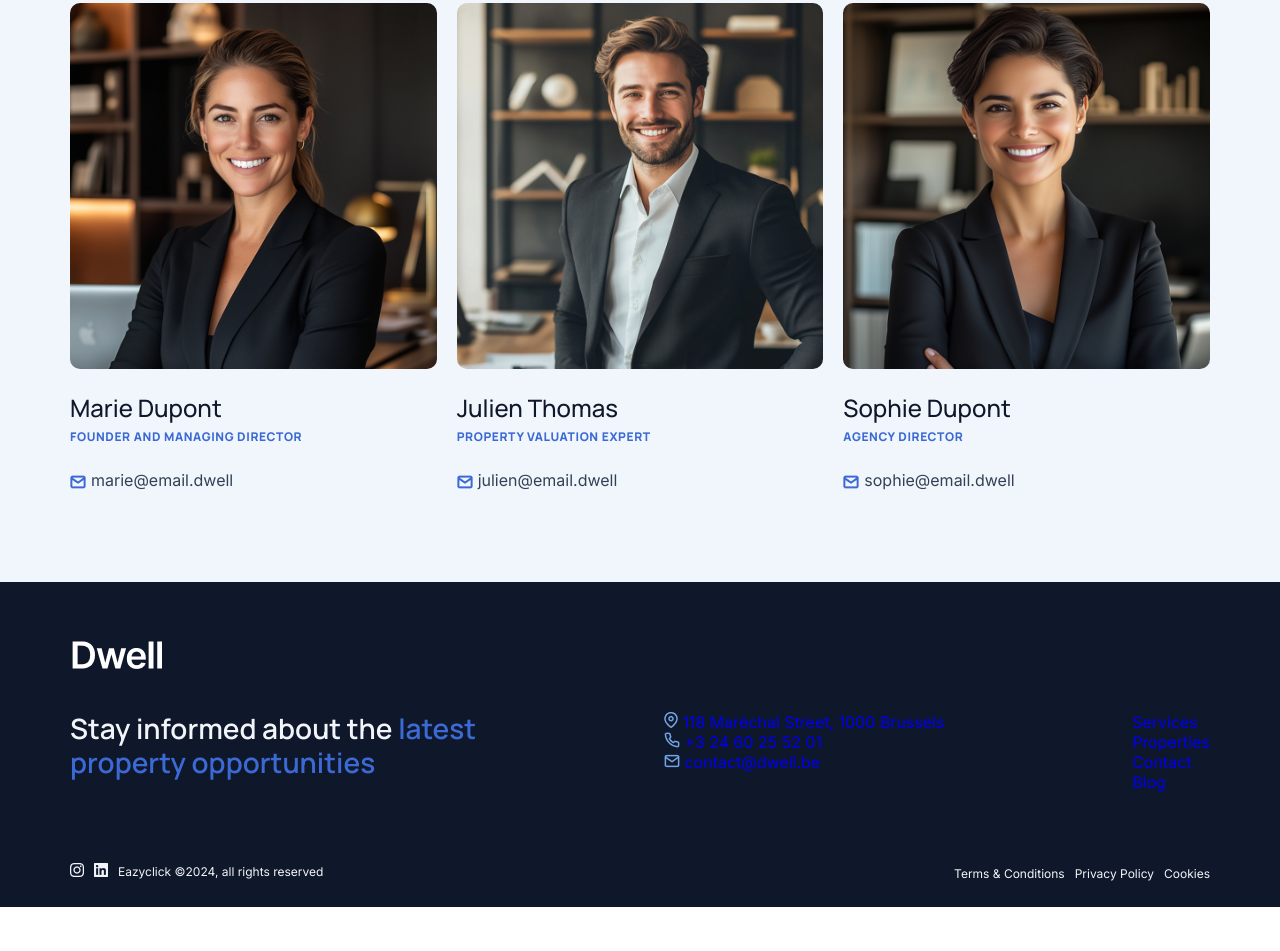
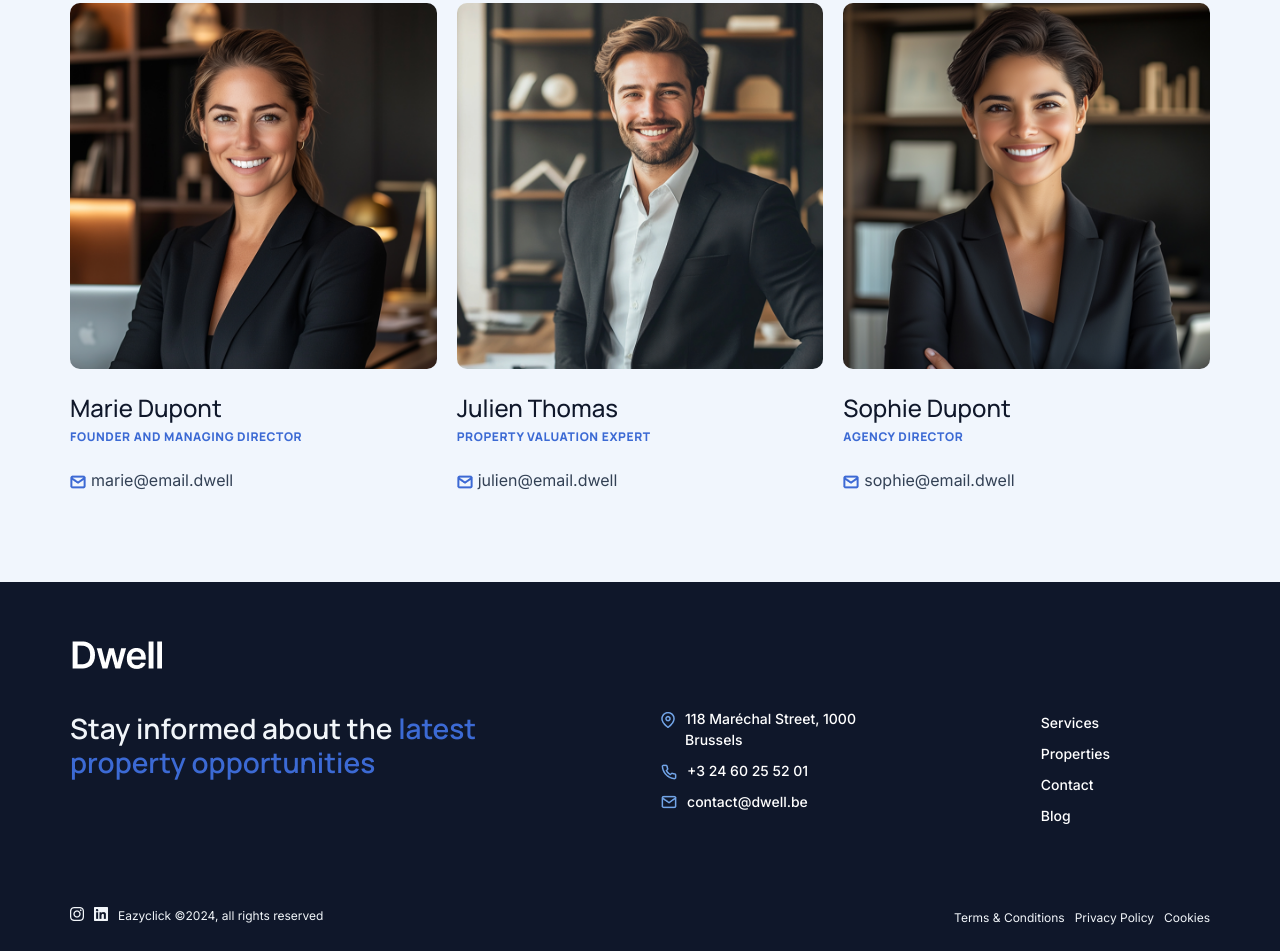
Before and after one commit to ferryyudhitama/agency, a plain HTML site: page index.html in a window 1280 px wide. Shown: the part 3911-4862 px from the top of the page. Before the commit the page ends 4818 px from the top, so only its background shows below. Drawn offline with nearby package versions, Linux system fonts and the light colour scheme.

Commit message:
update new 2

```diff
--- a/assets/css/style.css
+++ b/assets/css/style.css
@@ -795,6 +795,7 @@ footer ul{
     margin-top: 30px;
     display: flex;
     justify-content: space-between;
+    padding-right: 100px;
 }
 
 .footer__desc h4{
@@ -883,7 +884,41 @@ footer ul{
         margin-top: 3px;
     }
 
-    .footer__details
+    .footer__details a{
+        color: #ffffff;
+        font-style: normal;
+        font-weight: 500;
+        font-size: 14px;
+        line-height: 150%;
+        display: flex;
+        flex-direction: row;
+        align-items: flex-start;
+    }
+
+    .footer__details img{
+        margin-right: 10px;
+    }
+
+    .footer__details li{
+        margin-bottom: 10px;
+    }
+
+    .footer__details span{
+       position: relative;
+       top: -4px;
+    }
+
+    .footer__menu a{
+        color: #ffffff;
+        font-style: normal;
+        font-weight: 500;
+        font-size: 14px;
+        line-height: 150%;
+    }
+
+    .footer__menu li{
+        margin-bottom: 10px;
+    }
 
 /* eof Teams style */
 
--- a/index.html
+++ b/index.html
@@ -451,7 +451,7 @@
                         <li>
                             <a href="#">
                                 <img src="./assets/imgs/map_bottom.png" alt="">
-                                <span>118 Maréchal Street, 1000 Brussels</span>
+                                <span>118 Maréchal Street, 1000 <br>Brussels</span>
                             </a>
                         </li>
                         <li>
```
